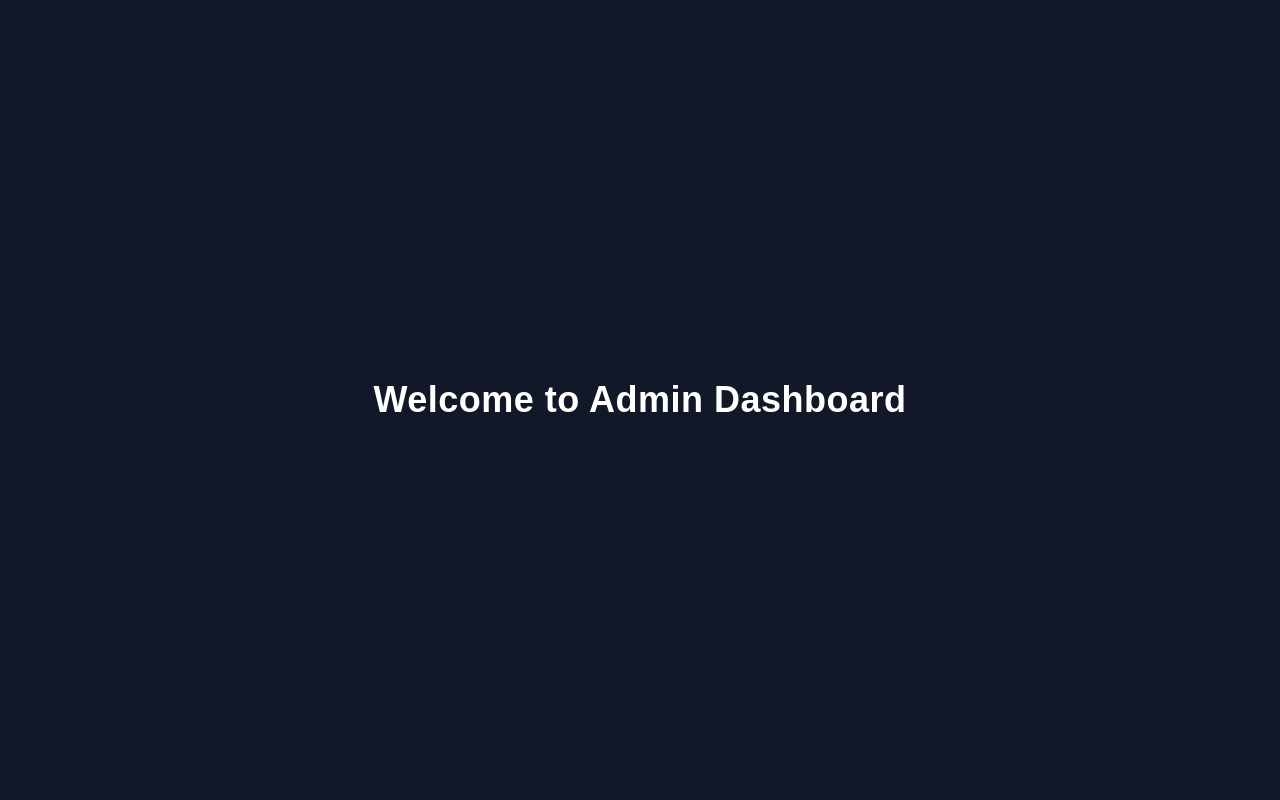
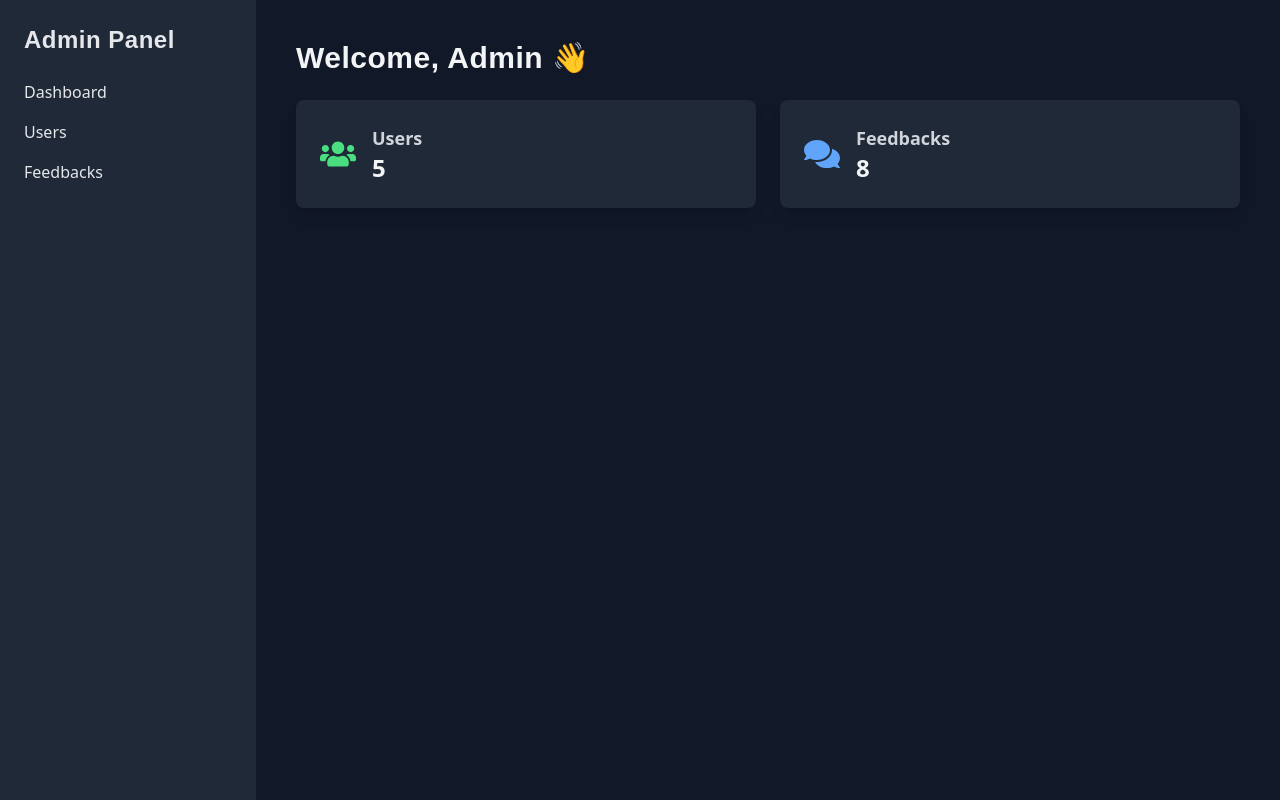
Before and after one commit to JaiRajGunnu/JRGNostalgix, a Next.js app: page /admin in a window 1280 px wide. Built offline with nearby package versions, Linux system fonts and the light colour scheme; sample sign-in values are in the browser's storage; a web font is replaced by a local one.

Commit message:
ADMIN UI 2.0

```diff
--- a/pages/admin/index.tsx
+++ b/pages/admin/index.tsx
@@ -1,30 +1,67 @@
-// pages\admin\index.tsx
-
 import { useEffect, useState } from "react";
 import { useRouter } from "next/router";
 import withAuth from "@/guard/withAuth";
+import { FaUsers, FaComments } from "react-icons/fa";
 
 const AdminDashboard = () => {
   const router = useRouter();
   const [isAdmin, setIsAdmin] = useState(false);
+  const [userCount, setUserCount] = useState(0);
+  const [feedbackCount, setFeedbackCount] = useState(0);
 
   useEffect(() => {
     const token = localStorage.getItem("token");
     if (!token) {
       router.replace("/auth/login");
     } else {
-      // If token exists, set isAdmin to true
       setIsAdmin(true);
+      fetchDashboardData();
     }
   }, [router]);
+
+  const fetchDashboardData = async () => {
+    // Simulated API call to fetch user and feedback counts
+    setUserCount(5); // Replace with actual API response
+    setFeedbackCount(8); // Replace with actual API response
+  };
 
   if (!isAdmin) {
     return null;
   }
 
   return (
-    <div className="min-h-screen bg-gray-900 text-white flex items-center justify-center">
-      <h1 className="text-4xl font-bold">Welcome to Admin Dashboard</h1>
+    <div className="flex min-h-screen bg-gray-900 text-white">
+      {/* Sidebar */}
+      <aside className="w-64 bg-gray-800 text-gray-200 p-6">
+        <h2 className="text-2xl font-bold">Admin Panel</h2>
+        <nav className="mt-6">
+          <ul>
+            <li className="mt-4 cursor-pointer hover:text-gray-400">Dashboard</li>
+            <li className="mt-4 cursor-pointer hover:text-gray-400">Users</li>
+            <li className="mt-4 cursor-pointer hover:text-gray-400">Feedbacks</li>
+          </ul>
+        </nav>
+      </aside>
+      {/* Main Content */}
+      <main className="flex-1 p-10">
+        <h1 className="text-3xl font-bold text-gray-100">Welcome, Admin 👋</h1>
+        <div className="mt-6 grid grid-cols-2 gap-6">
+          <div className="p-6 bg-gray-800 shadow-lg rounded-lg flex items-center">
+            <FaUsers className="text-green-400 text-4xl" />
+            <div className="ml-4">
+              <p className="text-lg font-semibold text-gray-300">Users</p>
+              <p className="text-2xl font-bold text-gray-100">{userCount}</p>
+            </div>
+          </div>
+          <div className="p-6 bg-gray-800 shadow-lg rounded-lg flex items-center">
+            <FaComments className="text-blue-400 text-4xl" />
+            <div className="ml-4">
+              <p className="text-lg font-semibold text-gray-300">Feedbacks</p>
+              <p className="text-2xl font-bold text-gray-100">{feedbackCount}</p>
+            </div>
+          </div>
+        </div>
+      </main>
     </div>
   );
 };
--- a/pages/admin/users.tsx
+++ b/pages/admin/users.tsx
@@ -0,0 +1,105 @@
+// pages\admin\users.tsx
+
+import { useEffect, useState } from "react";
+import { useRouter } from "next/router";
+import withAuth from "@/guard/withAuth";
+import axios from "axios";
+
+interface User {
+  _id: string;
+  name: string;
+  email: string;
+  isAdmin: boolean;
+}
+
+const AdminDashboard = () => {
+  const router = useRouter();
+  const [isAdmin, setIsAdmin] = useState(false);
+  const [users, setUsers] = useState<User[]>([]);
+  const [loading, setLoading] = useState(true);
+
+  useEffect(() => {
+    const token = localStorage.getItem("token");
+    if (!token) {
+      router.replace("/auth/login");
+    } else {
+      setIsAdmin(true);
+      fetchUsers();
+    }
+  }, [router]);
+
+  const fetchUsers = async () => {
+    try {
+      const token = localStorage.getItem('token');
+      const response = await axios.get<User[]>("/api/users", {
+        headers: { Authorization: `Bearer ${token}` }
+      });
+      setUsers(response.data);
+    } catch (error: unknown) {
+      if (error instanceof Error) {
+        console.error("Error fetching users:", error.message);
+      } else {
+        console.error("Unexpected error:", String(error));
+      }
+    } finally {
+      setLoading(false);
+    }
+  };
+
+  const deleteUser = async (userId: string) => {
+    try {
+      await axios.delete(`/api/users/${userId}`);
+      setUsers(users.filter((user) => user._id !== userId));
+    } catch (error) {
+      console.error("Error deleting user:", error);
+    }
+  };
+
+  const toggleAdmin = async (userId: string, isAdmin: boolean) => {
+    try {
+      await axios.put(`/api/users/${userId}`, { isAdmin: !isAdmin });
+      setUsers(users.map(user => user._id === userId ? { ...user, isAdmin: !isAdmin } : user));
+    } catch (error) {
+      console.error("Error updating admin status:", error);
+    }
+  };
+
+  if (!isAdmin) {
+    return null;
+  }
+
+  return (
+    <div className="min-h-screen bg-gray-900 text-white p-6">
+      <h1 className="text-4xl font-bold text-center mb-6">Admin Dashboard</h1>
+      {loading ? (
+        <p className="text-center">Loading users...</p>
+      ) : (
+        <table className="w-full bg-gray-800 rounded-lg overflow-hidden">
+          <thead>
+            <tr className="bg-gray-700 text-white">
+              <th className="p-3">Name</th>
+              <th className="p-3">Email</th>
+              <th className="p-3">Role</th>
+              <th className="p-3">Actions</th>
+            </tr>
+          </thead>
+          <tbody>
+            {users.map((user) => (
+              <tr key={user._id} className="border-b border-gray-600">
+                <td className="p-3">{user.name}</td>
+                <td className="p-3">{user.email}</td>
+                <td className="p-3">{user.isAdmin ? "Admin" : "User"}</td>
+                <td className="p-3">
+                  <button onClick={() => toggleAdmin(user._id, user.isAdmin)} className="bg-blue-500 px-4 py-2 rounded mr-2">{user.isAdmin ? "Revoke Admin" : "Make Admin"}</button>
+                  <button onClick={() => deleteUser(user._id)} className="bg-red-500 px-4 py-2 rounded">Delete</button>
+                </td>
+              </tr>
+            ))}
+          </tbody>
+        </table>
+      )}
+    </div>
+  );
+};
+
+export default withAuth(AdminDashboard);
--- /dev/null
+++ b/pages/api/users.ts
@@ -0,0 +1,19 @@
+import type { NextApiRequest, NextApiResponse } from "next";
+import dbConnect from "@/lib/mongodb";
+import User from "@/models/User";
+
+export default async function handler(req: NextApiRequest, res: NextApiResponse) {
+  await dbConnect();
+
+  if (req.method === "GET") {
+    try {
+      const users = await User.find().select("-password"); // Exclude password from the response
+      return res.status(200).json(users);
+    } catch (error) {
+      console.error("Error fetching users:", error);
+      return res.status(500).json({ message: "Internal Server Error" });
+    }
+  } else {
+    return res.status(405).json({ message: "Method Not Allowed" });
+  }
+}
```
